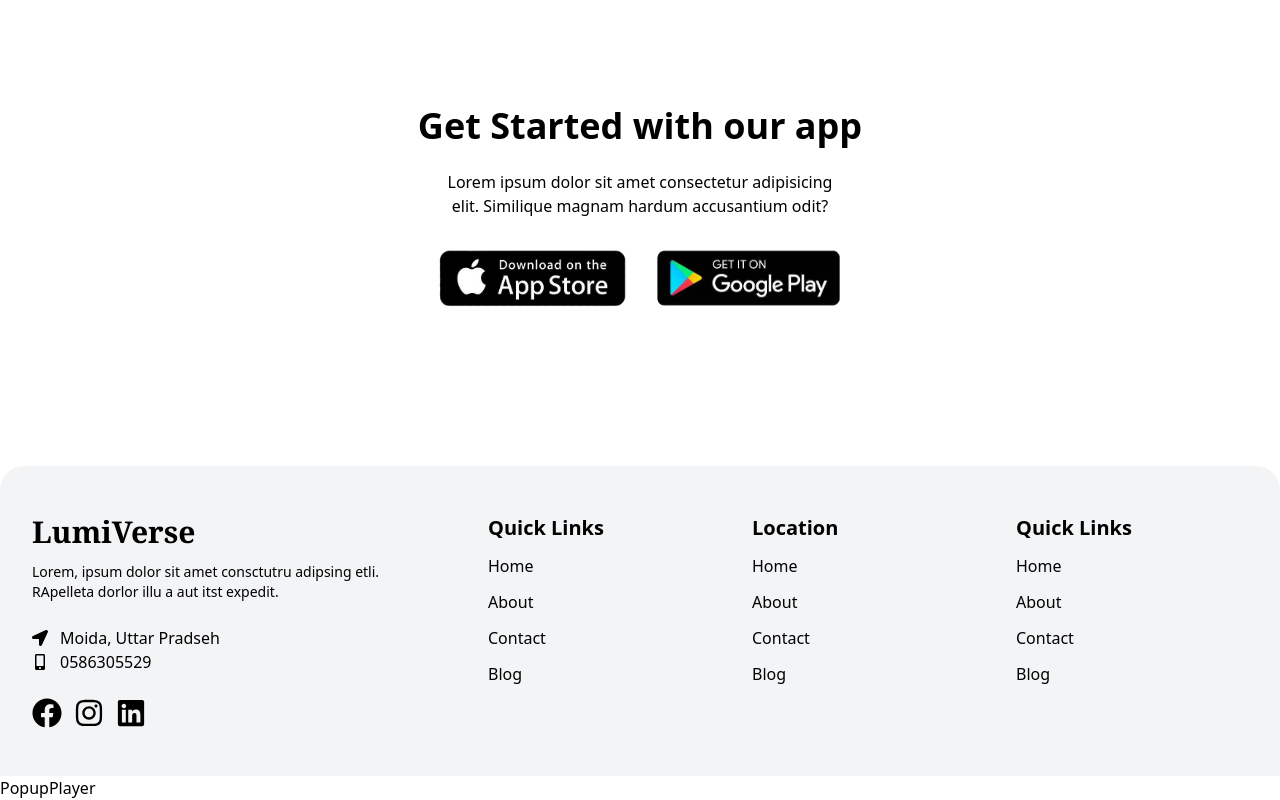
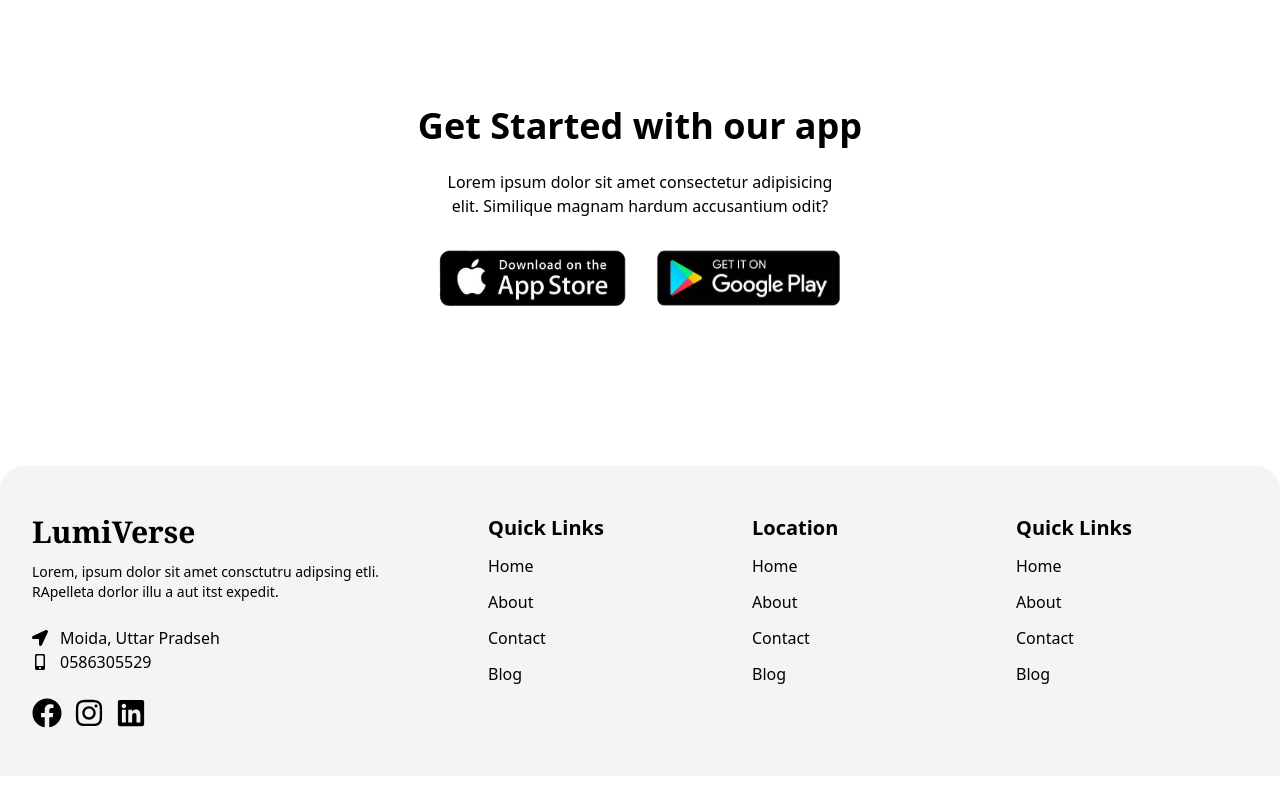
Before and after one commit to Gadnadj/LumiVerse, a React (Vite) app: page / in a window 1280 px wide. Shown: the part 2874-3674 px from the top of the page. After the commit the page ends 3650 px from the top, so only its background shows below. Built offline with nearby package versions, Linux system fonts and the light colour scheme.

Commit message:
remove player

```diff
--- a/src/App.tsx
+++ b/src/App.tsx
@@ -6,15 +6,10 @@ import Features from './components/Features';
 import Footer from './components/Footer';
 import Hero from './components/Hero';
 import NavBar from './components/NavBar';
-import PopupPlayer from './components/PopupPlayer';
 import Quotes from './components/Quotes';
 
 
 function App() {
-  const [isPlay, setIsPlay] = useState<boolean>(false);
-  const tooglePlay = () => {
-    setIsPlay(true);
-  };
 
   return (
     <main className='overflow-x-hidden overflow-y-hidden bg-white dark:bg-black text-black dark:text-white duration-500'>
@@ -26,9 +21,6 @@ function App() {
       <Features />
       <AppStore />
       <Footer />
-
-      {/* Video Player */}
-      <PopupPlayer isPlay={isPlay} setIsPlay={setIsPlay} />
     </main>
   );
 }
--- a/src/components/PopupPlayer.tsx
+++ /dev/null
@@ -1,15 +0,0 @@
-import React from 'react';
-
-type Props = {
-    isPlay: boolean;
-    setIsPlay: React.Dispatch<React.SetStateAction<boolean>>;
-
-}
-
-const PopupPlayer = ({ isPlay, setIsPlay }: Props) => {
-    return (
-        <div>PopupPlayer</div>
-    );
-};
-
-export default PopupPlayer;
```
